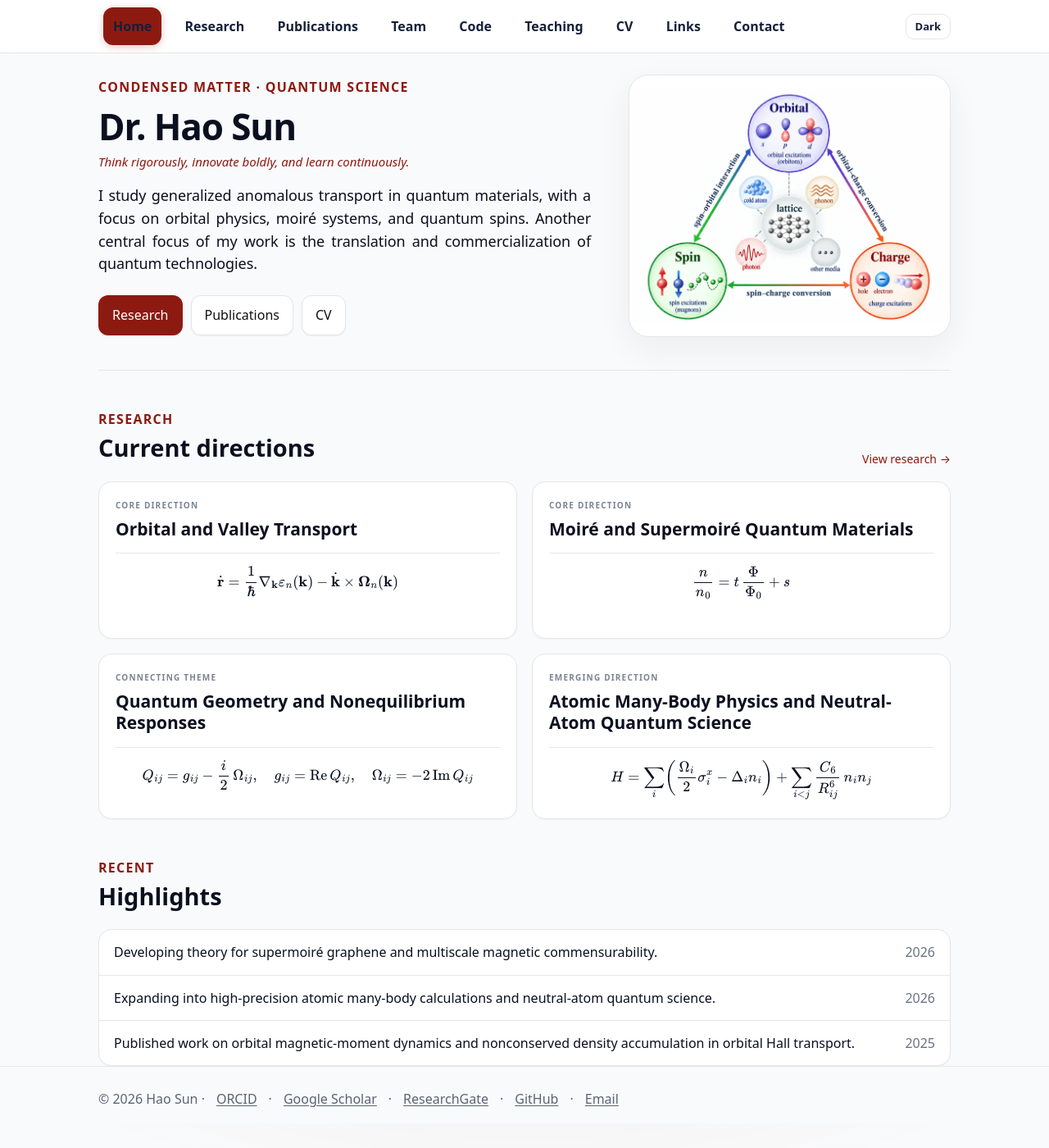
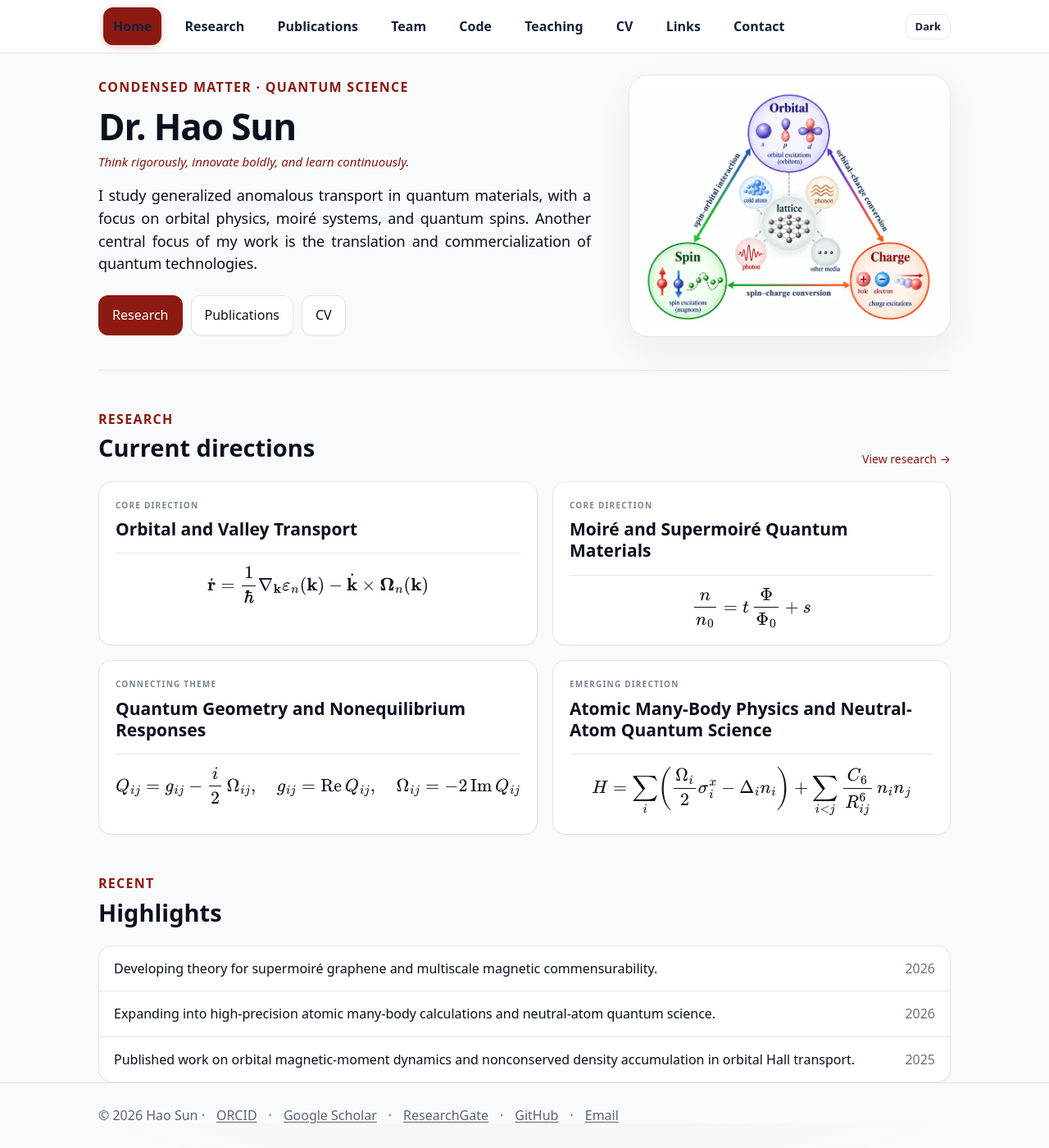
Before and after one commit to sunohao/sunohao.github.io, a Jekyll site: the page built from index.md, in a window 1280 px wide and 1400 px high, scrolled down 30 px. Shown: the whole window at 82% size. Built offline with Jekyll 4.4.1, drawn with Linux system fonts in a browser that asks for light colours.

Commit message:
Normalize direction formula font size

```diff
--- a/_layouts/default.html
+++ b/_layouts/default.html
@@ -112,7 +112,11 @@ main{padding:30px 0 64px}
   overflow-x:auto;
   white-space:nowrap
 }
-.direction-eq mjx-container{font-size:100% !important}
+.direction-eq mjx-container[jax="CHTML"]{
+  font-size:22px !important;
+  line-height:1 !important;
+}
+.direction-eq mjx-math{font-size:1em !important}
 .research-emerging{background:linear-gradient(180deg,#fff,#fbfcfe)}
 .research-kicker{font-size:10px;font-weight:750;letter-spacing:.12em;color:#7a8494;margin-bottom:8px}
 .research-directions{display:grid;gap:20px;margin-top:20px}
```
